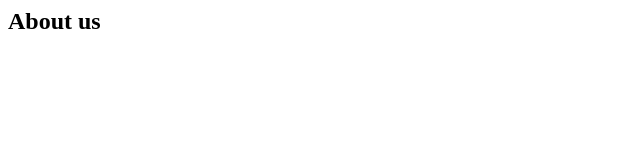
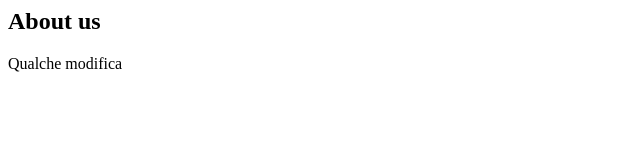
Before and after one commit to giulioangiani/iispascal, a plain HTML site: page about.html in a window 1280 px wide. Shown: the whole page, without its empty margins (0-640 px from the left). Drawn offline with Linux system fonts and the light colour scheme.

Commit message:
qualche modifica su about

```diff
--- a/about.html
+++ b/about.html
@@ -1,5 +1,6 @@
 <html>
 	<body>
 		<h2>About us</h2>
+		Qualche modifica
 	</body>
 </html>
```
